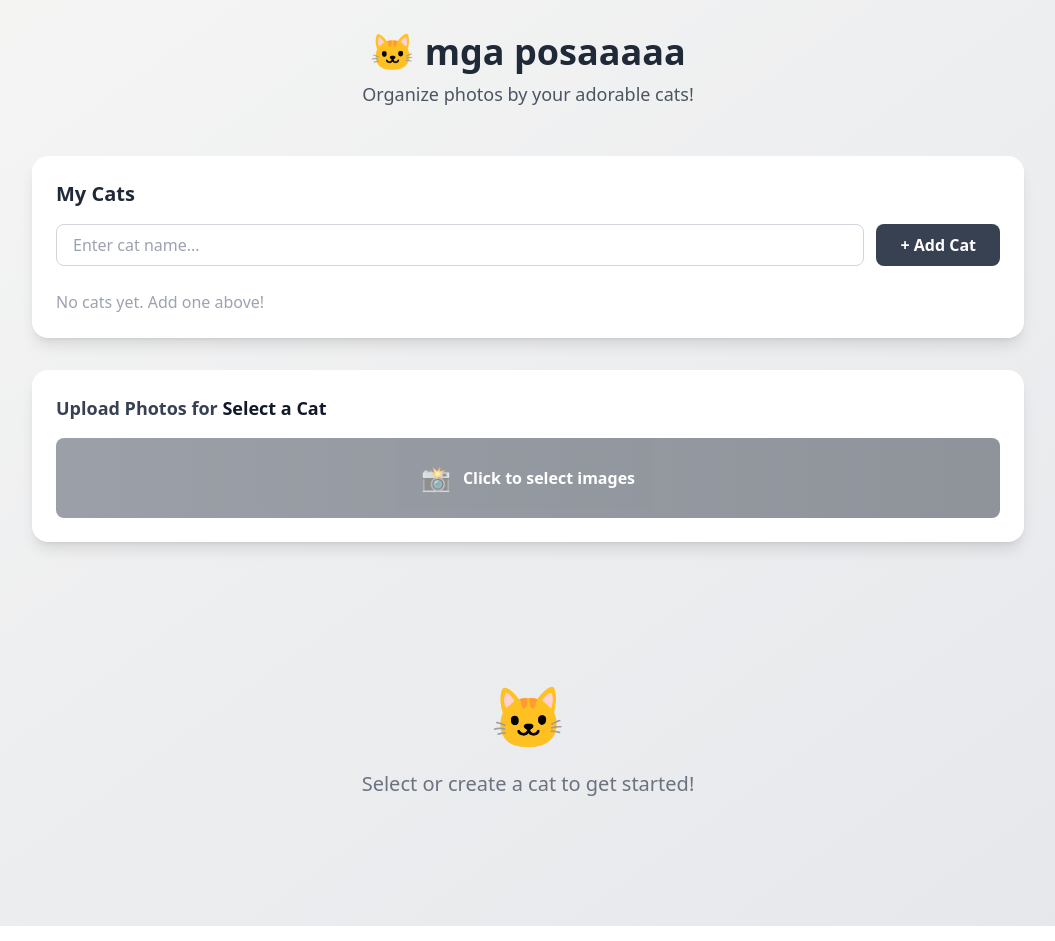
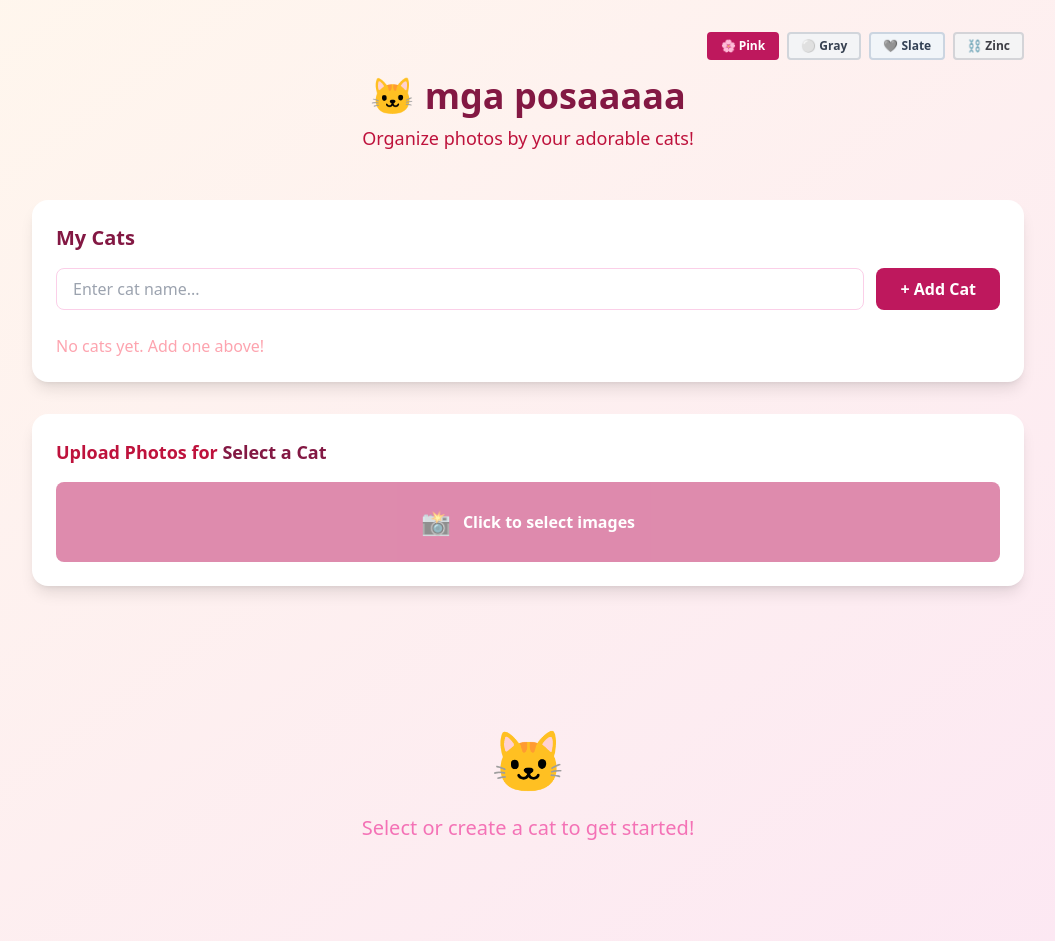
Before and after one commit to soraqx/funni-stuff-, a plain HTML site: page index.html in a window 1280 px wide. Shown: the whole page, without its empty margins (112-1167 px from the left). Drawn offline with nearby package versions, Linux system fonts and the light colour scheme.

Commit message:
add pallete

```diff
--- a/index.html
+++ b/index.html
@@ -6,29 +6,120 @@
     <meta name="viewport" content="width=device-width, initial-scale=1.0">
     <title>🐱 posa gallery</title>
     <script src="https://cdn.tailwindcss.com"></script>
+    <style>
+        :root {
+            --bg-light: #fff7ed;
+            --bg-dark: #fce7f3;
+            --primary: #be185d;
+            --primary-light: #db2777;
+            --primary-dark: #9d174d;
+            --text-primary: #831843;
+            --text-secondary: #be123c;
+            --accent: #f43f5e;
+            --input-border: #fbcfe8;
+            --button-bg: #be185d;
+            --button-hover: #9d174d;
+            --button-inactive-bg: #fce7f3;
+            --button-inactive-text: #831843;
+            --empty-text: #f472b6;
+            --gallery-bg: #fff7ed;
+        }
+
+        body.palette-gray {
+            --bg-light: #f3f4f6;
+            --bg-dark: #e5e7eb;
+            --primary: #374151;
+            --primary-light: #4b5563;
+            --primary-dark: #1f2937;
+            --text-primary: #1f2937;
+            --text-secondary: #4b5563;
+            --accent: #6b7280;
+            --input-border: #d1d5db;
+            --button-bg: #374151;
+            --button-hover: #1f2937;
+            --button-inactive-bg: #e5e7eb;
+            --button-inactive-text: #374151;
+            --empty-text: #9ca3af;
+            --gallery-bg: #f9fafb;
+        }
+
+        body.palette-slate {
+            --bg-light: #f1f5f9;
+            --bg-dark: #e2e8f0;
+            --primary: #334155;
+            --primary-light: #475569;
+            --primary-dark: #1e293b;
+            --text-primary: #1e293b;
+            --text-secondary: #475569;
+            --accent: #64748b;
+            --input-border: #cbd5e1;
+            --button-bg: #334155;
+            --button-hover: #1e293b;
+            --button-inactive-bg: #e2e8f0;
+            --button-inactive-text: #334155;
+            --empty-text: #94a3b8;
+            --gallery-bg: #f8fafc;
+        }
+
+        body.palette-zinc {
+            --bg-light: #fafaf9;
+            --bg-dark: #f4f4f3;
+            --primary: #27272a;
+            --primary-light: #3f3f46;
+            --primary-dark: #18181b;
+            --text-primary: #18181b;
+            --text-secondary: #3f3f46;
+            --accent: #52525b;
+            --input-border: #e4e4e7;
+            --button-bg: #27272a;
+            --button-hover: #18181b;
+            --button-inactive-bg: #f4f4f3;
+            --button-inactive-text: #27272a;
+            --empty-text: #a1a1aa;
+            --gallery-bg: #fafaf9;
+        }
+    </style>
 </head>
 
-<body class="bg-gradient-to-br from-stone-100 to-gray-200 min-h-screen">
+<body style="background: linear-gradient(to bottom right, var(--bg-light), var(--bg-dark));" class="min-h-screen">
     <div class="container mx-auto px-4 py-8 max-w-5xl">
         <header class="text-center mb-12 animate-in slide-in-from-top duration-500">
-            <h1 class="text-5xl md:text-4xl sm:text-3xl font-bold text-gray-800 mb-2">
+            <div class="flex justify-end mb-4">
+                <div class="flex gap-2 flex-wrap">
+                    <button id="palettePink" class="px-3 py-1 text-xs font-semibold rounded border-2 transition"
+                        style="border-color: var(--primary); background-color: var(--button-bg); color: white;"
+                        title="Pink Palette">🌸 Pink</button>
+                    <button id="paletteGray"
+                        class="px-3 py-1 text-xs font-semibold rounded border-2 border-gray-300 bg-gray-100 text-gray-700 transition hover:border-gray-400"
+                        title="Gray Palette">⚪ Gray</button>
+                    <button id="paletteSlate"
+                        class="px-3 py-1 text-xs font-semibold rounded border-2 border-slate-300 bg-slate-100 text-slate-700 transition hover:border-slate-400"
+                        title="Slate Palette">🩶 Slate</button>
+                    <button id="paletteZinc"
+                        class="px-3 py-1 text-xs font-semibold rounded border-2 border-zinc-300 bg-zinc-100 text-zinc-700 transition hover:border-zinc-400"
+                        title="Zinc Palette">⛓️ Zinc</button>
+                </div>
+            </div>
+            <h1 class="text-5xl md:text-4xl sm:text-3xl font-bold mb-2" style="color: var(--text-primary);">
                 🐱 mga posaaaaa
             </h1>
-            <p class="text-lg text-gray-600">
+            <p class="text-lg" style="color: var(--text-secondary);">
                 Organize photos by your adorable cats!
             </p>
         </header>
 
         <!-- Cat Management Section -->
         <div class="bg-white rounded-2xl shadow-lg p-8 md:p-6 mb-8 animate-in slide-in-from-top duration-500 delay-100">
-            <h2 class="text-xl font-bold text-gray-800 mb-4">My Cats</h2>
+            <h2 class="text-xl font-bold mb-4" style="color: var(--text-primary);">My Cats</h2>
 
             <!-- Add New Cat -->
-            <div class="flex gap-2 sm:gap-3 mb-6">
+            <div class="flex flex-col sm:flex-row gap-2 sm:gap-3 mb-6">
                 <input type="text" id="newCatInput" placeholder="Enter cat name..."
-                    class="flex-1 px-3 sm:px-4 py-2 border border-gray-300 rounded-lg focus:outline-none focus:ring-2 focus:ring-gray-700 text-sm sm:text-base">
+                    class="flex-1 px-3 sm:px-4 py-2 border rounded-lg focus:outline-none focus:ring-2 text-sm sm:text-base"
+                    style="border-color: var(--input-border); --tw-ring-color: var(--primary);">
                 <button id="addCatBtn"
-                    class="px-3 sm:px-6 py-2 bg-gray-700 hover:bg-gray-800 text-white rounded-lg font-semibold transition-colors text-sm sm:text-base whitespace-nowrap">
+                    class="px-4 sm:px-6 py-2 text-white rounded-lg font-semibold transition-colors text-sm sm:text-base whitespace-nowrap"
+                    style="background-color: var(--button-bg);">
                     + Add Cat
                 </button>
             </div>
@@ -38,14 +129,15 @@
         </div>
 
         <div class="bg-white rounded-2xl shadow-lg p-8 md:p-6 mb-12 animate-in zoom-in duration-500 delay-200">
-            <label class="block mb-4 text-gray-700 font-semibold text-lg">
-                Upload Photos for <span id="currentCatDisplay" class="text-gray-900 font-bold">Select a Cat</span>
+            <label class="block mb-4 font-semibold text-lg" style="color: var(--text-secondary);">
+                Upload Photos for <span id="currentCatDisplay" class="font-bold"
+                    style="color: var(--text-primary);">Select a Cat</span>
             </label>
             <div class="relative">
                 <input type="file" id="fileInput" accept="image/*" multiple class="sr-only">
                 <label for="fileInput"
-                    class="flex items-center justify-center gap-3 px-6 py-6 bg-gradient-to-r from-gray-700 to-gray-800 text-white rounded-lg cursor-pointer font-semibold transition-transform hover:scale-105 hover:shadow-lg disabled:opacity-50 disabled:cursor-not-allowed"
-                    id="fileInputLabel">
+                    class="flex items-center justify-center gap-3 px-6 py-6 text-white rounded-lg cursor-pointer font-semibold transition-transform hover:scale-105 hover:shadow-lg disabled:opacity-50 disabled:cursor-not-allowed"
+                    id="fileInputLabel" style="background-color: var(--button-bg);">
                     <span class="text-2xl">📸</span>
                     <span>Click to select images</span>
                 </label>
@@ -56,7 +148,7 @@
             class="grid grid-cols-1 sm:grid-cols-2 md:grid-cols-3 lg:grid-cols-4 gap-6 animate-in fade-in duration-600 delay-400">
         </div>
 
-        <div id="emptyState" class="text-center py-24 text-gray-500">
+        <div id="emptyState" class="text-center py-24" style="color: var(--empty-text);">
             <div class="text-6xl mb-6">🐱</div>
             <p class="text-xl" id="emptyStateText">Select or create a cat to get started!</p>
         </div>
@@ -170,7 +262,7 @@
             catList.innerHTML = '';
 
             if (cats.length === 0) {
-                catList.innerHTML = '<p class="text-gray-400">No cats yet. Add one above!</p>';
+                catList.innerHTML = '<p class="text-rose-300">No cats yet. Add one above!</p>';
                 return;
             }
 
@@ -178,8 +270,8 @@
                 const isActive = cat === currentCat;
                 const button = document.createElement('button');
                 button.className = `px-4 py-2 rounded-lg font-semibold transition-all ${isActive
-                    ? 'bg-gray-800 text-white shadow-md'
-                    : 'bg-gray-200 text-gray-800 hover:bg-gray-300'
+                    ? 'bg-rose-600 text-white shadow-md'
+                    : 'bg-rose-100 text-rose-900 hover:bg-rose-200'
                     }`;
 
                 const photoCount = JSON.parse(localStorage.getItem('catsData') || '{}')[cat].length;
@@ -190,7 +282,7 @@
 
                 // Delete button
                 const deleteBtn = document.createElement('button');
-                deleteBtn.className = 'px-3 py-2 rounded-lg font-semibold bg-red-500/20 text-red-600 hover:bg-red-500/30 transition-colors';
+                deleteBtn.className = 'px-3 py-2 rounded-lg font-semibold bg-red-200 text-red-700 hover:bg-red-300 transition-colors';
                 deleteBtn.textContent = '✕';
                 deleteBtn.onclick = (e) => {
                     e.stopPropagation();
@@ -223,7 +315,8 @@
 
             images.forEach((imageData, index) => {
                 const item = document.createElement('div');
-                item.className = 'relative overflow-hidden rounded-2xl shadow-md hover:shadow-xl cursor-pointer group transition-transform hover:-translate-y-2 bg-gray-100';
+                item.className = 'relative overflow-hidden rounded-2xl shadow-md hover:shadow-xl cursor-pointer group transition-transform hover:-translate-y-2';
+                item.style.backgroundColor = 'var(--gallery-bg)';
 
                 const img = document.createElement('img');
                 img.src = imageData;
@@ -231,7 +324,8 @@
                 img.className = 'w-full h-56 object-cover display-block';
 
                 const deleteBtn = document.createElement('button');
-                deleteBtn.className = 'absolute top-3 right-3 bg-red-500/90 hover:bg-red-600 text-white w-10 h-10 rounded-full opacity-0 group-hover:opacity-100 transition-opacity flex items-center justify-center text-lg font-bold';
+                deleteBtn.className = 'absolute top-3 right-3 text-white w-10 h-10 rounded-full opacity-0 group-hover:opacity-100 transition-opacity flex items-center justify-center text-lg font-bold';
+                deleteBtn.style.backgroundColor = 'var(--accent)';
                 deleteBtn.innerHTML = '✕';
                 deleteBtn.onclick = (e) => {
                     e.stopPropagation();
@@ -304,8 +398,41 @@
             if (e.key === 'Enter') addCat();
         });
 
+        // Palette switching
+        const palettes = ['pink', 'gray', 'slate', 'zinc'];
+
+        function setPalette(paletteName) {
+            document.body.className = paletteName === 'pink' ? '' : `palette-${paletteName}`;
+            localStorage.setItem('selectedPalette', paletteName);
+            updatePaletteButtons();
+        }
+
+        function updatePaletteButtons() {
+            const currentPalette = localStorage.getItem('selectedPalette') || 'pink';
+            palettes.forEach(palette => {
+                const btn = document.getElementById(`palette${palette.charAt(0).toUpperCase() + palette.slice(1)}`);
+                if (palette === currentPalette) {
+                    btn.style.backgroundColor = 'var(--button-bg)';
+                    btn.style.color = 'white';
+                    btn.style.borderColor = 'var(--primary)';
+                } else {
+                    btn.style.backgroundColor = '';
+                    btn.style.color = '';
+                    btn.style.borderColor = '';
+                }
+            });
+        }
+
+        document.getElementById('palettePink').onclick = () => setPalette('pink');
+        document.getElementById('paletteGray').onclick = () => setPalette('gray');
+        document.getElementById('paletteSlate').onclick = () => setPalette('slate');
+        document.getElementById('paletteZinc').onclick = () => setPalette('zinc');
+
         // Initialize
         initializeStorage();
+        const savedPalette = localStorage.getItem('selectedPalette') || 'pink';
+        setPalette(savedPalette);
+
         const savedCat = localStorage.getItem('currentCat');
         if (savedCat && getAllCats().includes(savedCat)) {
             setCurrentCat(savedCat);
```
